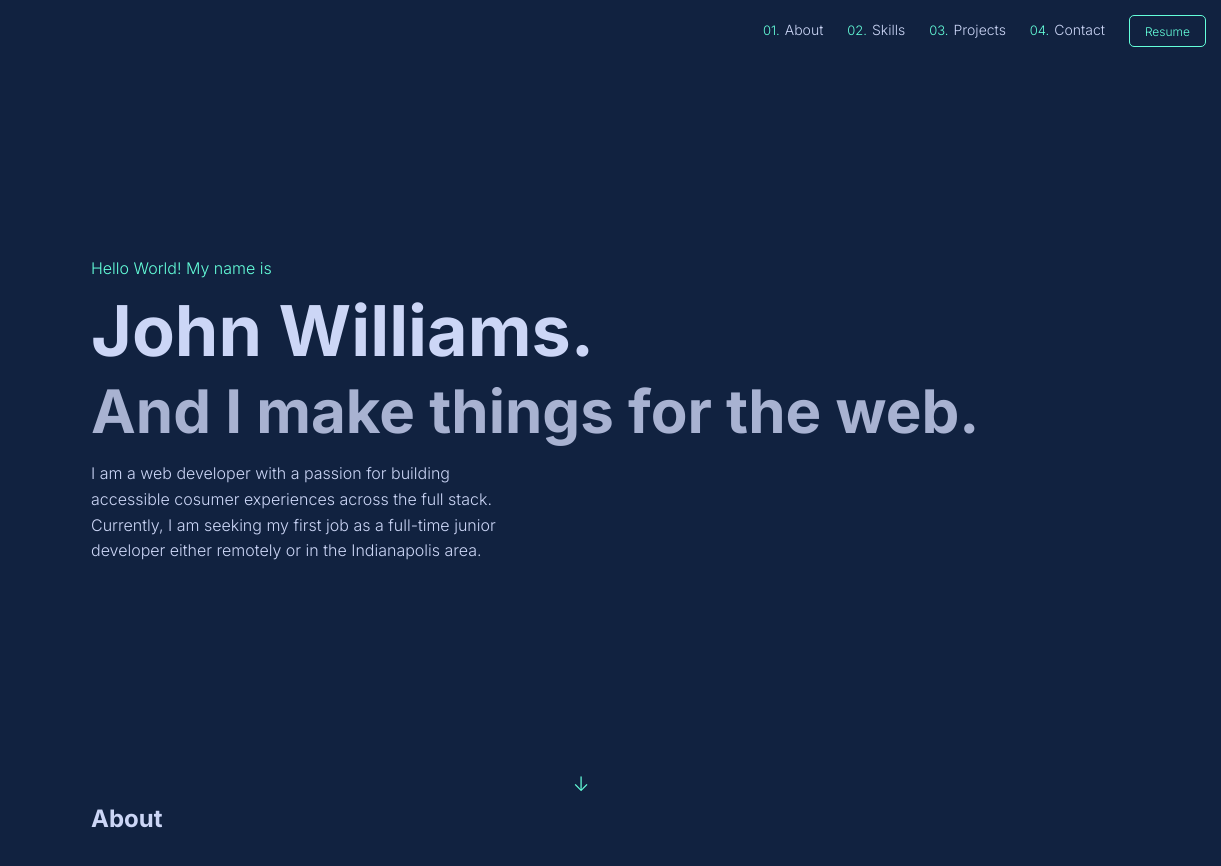
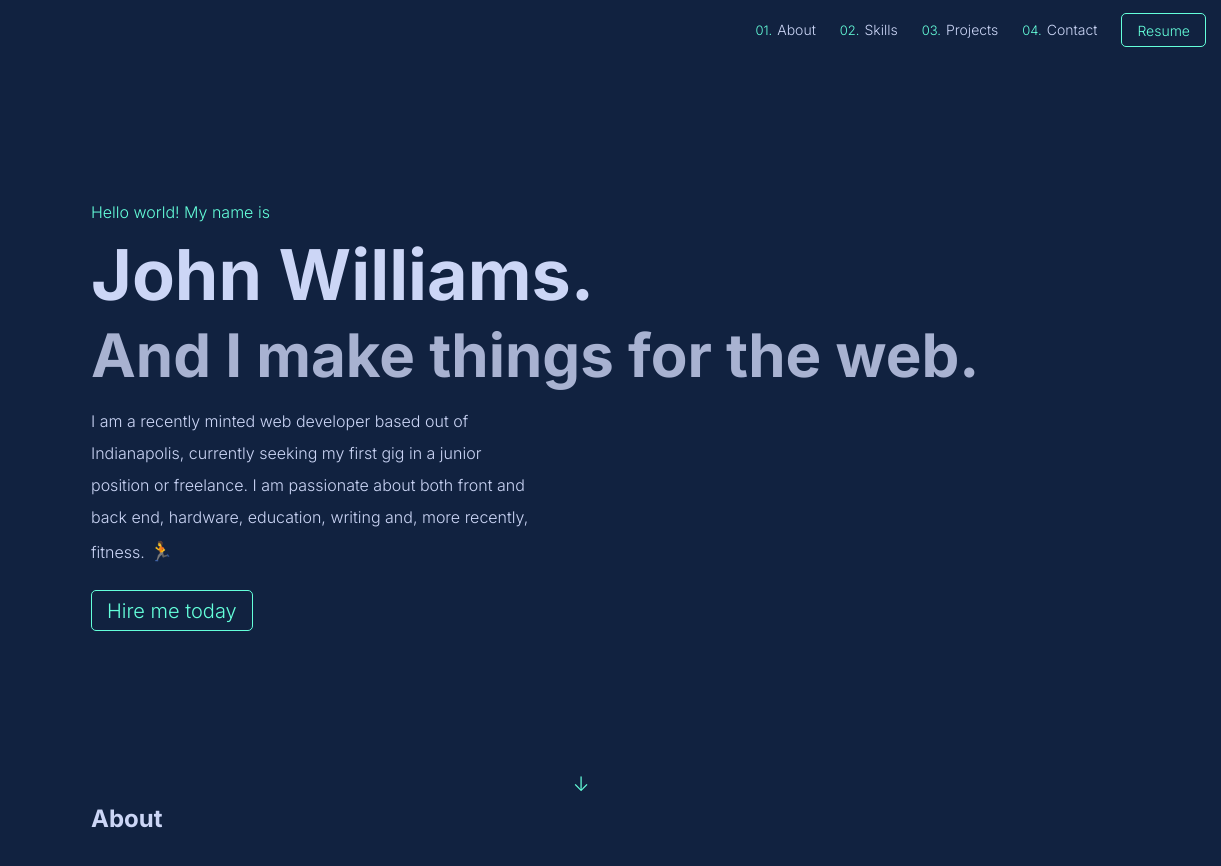
Before and after one commit to telestrial/portfolio-web, a plain HTML site: page index.html in a window 1280 px wide. Shown: the top 866 px of the page, 59-1280 px from the left. Drawn offline with Linux system fonts and the light colour scheme.

Commit message:
Fix bio wording and css into about section

```diff
--- a/index.html
+++ b/index.html
@@ -32,7 +32,11 @@
         <a href="#contact"
           ><span class="nav__links--numbers">04.</span>Contact</a
         >
-        <a href="./John Williams_RESUME_CODE.pdf" id="btn" target="_blank"
+        <a
+          href="./John Williams_RESUME_CODE.pdf"
+          id="btn"
+          class="nav__links--resume"
+          target="_blank"
           >Resume</a
         >
       </div>
@@ -40,15 +44,22 @@
     <div class="externals"></div>
     <section class="landing" id="landing">
       <div class="landing__container">
-        <p class="landing__leading">Hello World! My name is</p>
+        <p class="landing__leading">Hello world! My name is</p>
         <h2 class="landing__name">John Williams.</h2>
         <h1 class="landing__purpose">And I make things for the web.</h1>
         <p class="landing__explanation">
-          I am a web developer with a passion for building accessible cosumer
-          experiences across the full stack. Currently, I am seeking my first
-          job as a full-time junior developer either remotely or in the
-          Indianapolis area.
+          I am a recently minted web developer based out of Indianapolis,
+          currently seeking my first gig in a junior position or freelance. I am
+          passionate about both front and back end, hardware, education, writing
+          and, more recently, fitness.
+          <span class="landing__explanation--emojis">&#127939;</span>
         </p>
+        <a
+          href="mailto: telestrial@gmail.com?subject=Job/Interview%20Offer"
+          id="btn"
+          class="landing__hireme"
+          >Hire me today</a
+        >
       </div>
     </section>
     <div class="scroll">&darr;</div>
--- a/style.css
+++ b/style.css
@@ -37,9 +37,7 @@ body {
 /* Button */
 
 #btn {
-  font-size: 1.2rem;
   text-decoration: none;
-  margin: 1rem;
   padding: 0.75rem 1.5rem;
   color: var(--color-green);
   background-color: var(--color-light-navy);
@@ -89,6 +87,11 @@ body {
   margin-right: 0.5rem;
 }
 
+.nav__links--resume {
+  font-size: 1.2rem;
+  margin: 1rem;
+}
+
 /* SECTION - GENERAL*/
 
 section {
@@ -125,7 +128,16 @@ section {
 
 .landing__explanation {
   margin-right: 55%;
-  line-height: 1.6;
+  line-height: 2;
+  margin-bottom: 3rem;
+}
+
+.landing__explanation--emojis {
+  font-size: 1.9rem;
+}
+
+.landing__hireme {
+  font-size: 2rem;
 }
 
 .scroll {
@@ -134,6 +146,8 @@ section {
   color: var(--color-green);
 }
 
+/* ABOUT */
+
 .about {
   height: 100vh;
 }
```
